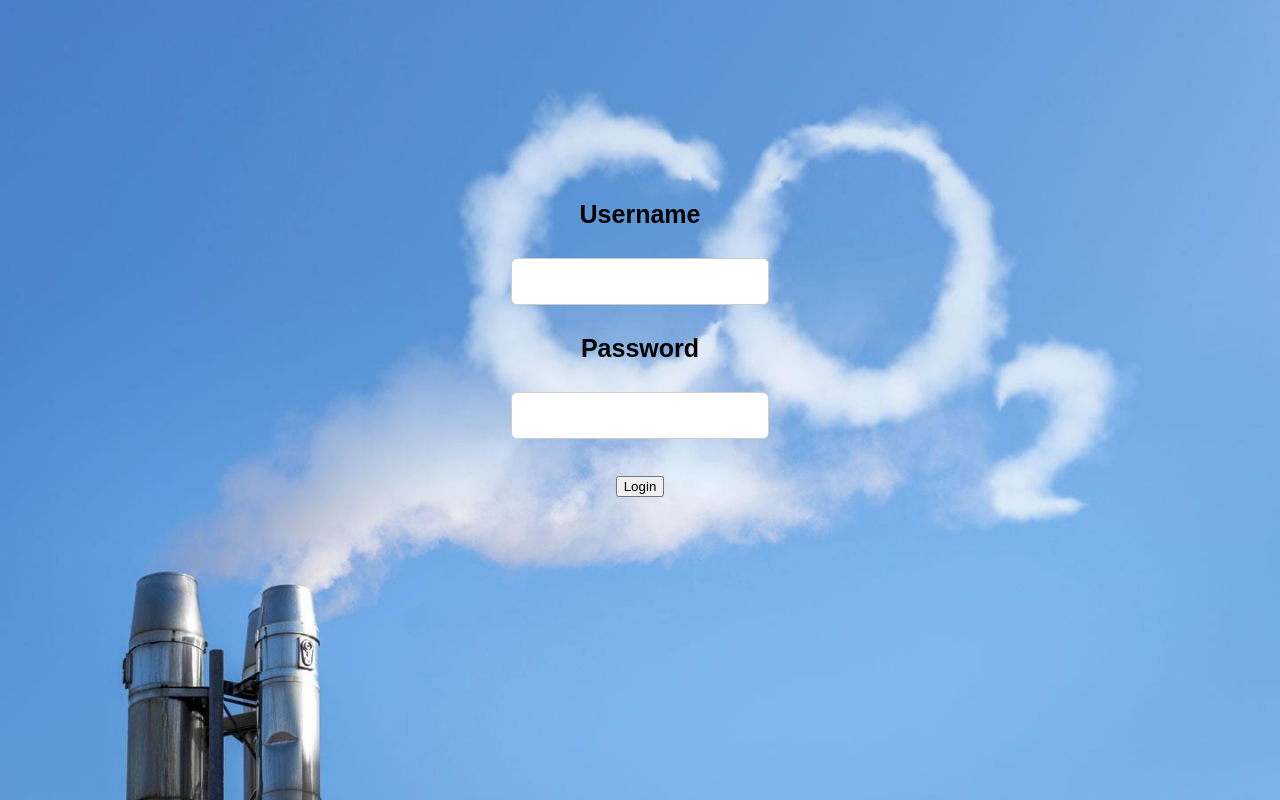
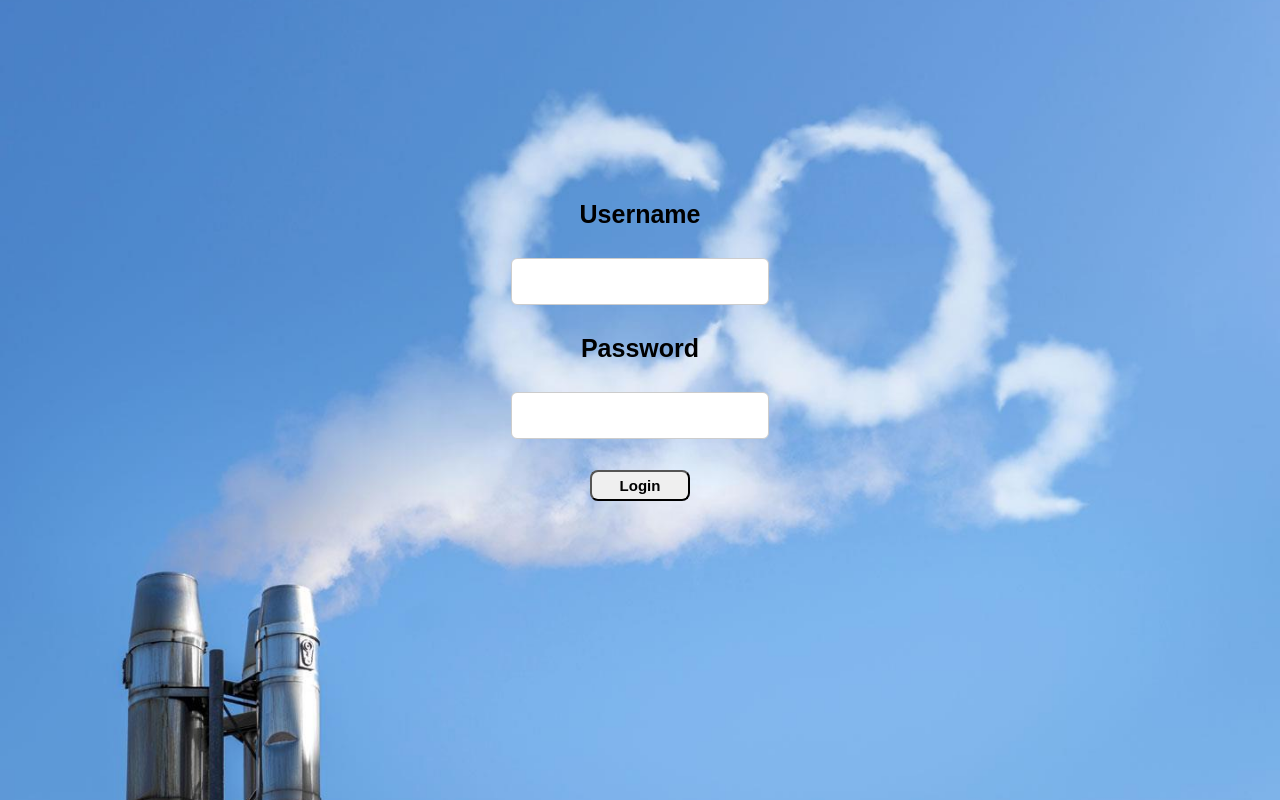
Before and after one commit to paolocataldo/mobilita-sostenibile, a PHP site: page /pages/login.php in a window 1280 px wide. Run offline with PHP 8.4, Linux system fonts and the light colour scheme.

Commit message:
Modifica al tasto submit

```diff
--- a/css/login.css
+++ b/css/login.css
@@ -1,4 +1,4 @@
-.mio-form {
+.login_form {
     background-image: url("../images/co2.jpg");
     background-size: cover;      /* riempie tutto */
     background-position: center;
@@ -9,19 +9,33 @@
     font-family: Arial, Helvetica, sans-serif;
 }
 
-.mio-form label{
+.login_form label{
     color: #000000;            /* Colore del testo */
     font-weight: bold;      /* Grassetto */
     display: block;         /* Fa andare il label su una riga separata */
 }
-.mio-form input[type="text"],
-.mio-form input[type="password"] {
+.login_form input[type="text"],
+.login_form input[type="password"] {
     font-size: 18px;     /* Dimensione del testo dentro l'input */
     padding: 12px;       /* Spazio interno per rendere l'input più alto */
     border-radius: 6px;  /* Angoli arrotondati */
     border: 1px solid #ccc;
 }
 
+.login_form input[type="submit"]{
+  width: 100px;
+  padding: 5px; /* Aumenta l'altezza e lo spazio interno */
+  font-size: 15px;
+  font-weight: bold;
+  border-radius: 8px;  /* Angoli arrotondati */
+  cursor: pointer;   /* Cambia il cursore al passaggio del mouse */
+}
+
+.login_form input[type="submit"]:hover {
+    background-color: #c3def1; /* Cambia colore quando ci passi sopra */
+    transform: scale(1.05);    /* Leggero ingrandimento al passaggio del mouse */
+}
+
 body{
   text-align: center;
    margin: 0;
--- a/pages/login.php
+++ b/pages/login.php
@@ -9,7 +9,7 @@
 </head>
 
 <body>
-    <div class="mio-form">
+    <div class="login_form">
 
         <form action="../includes/check_login.php" method="POST">
 
```
